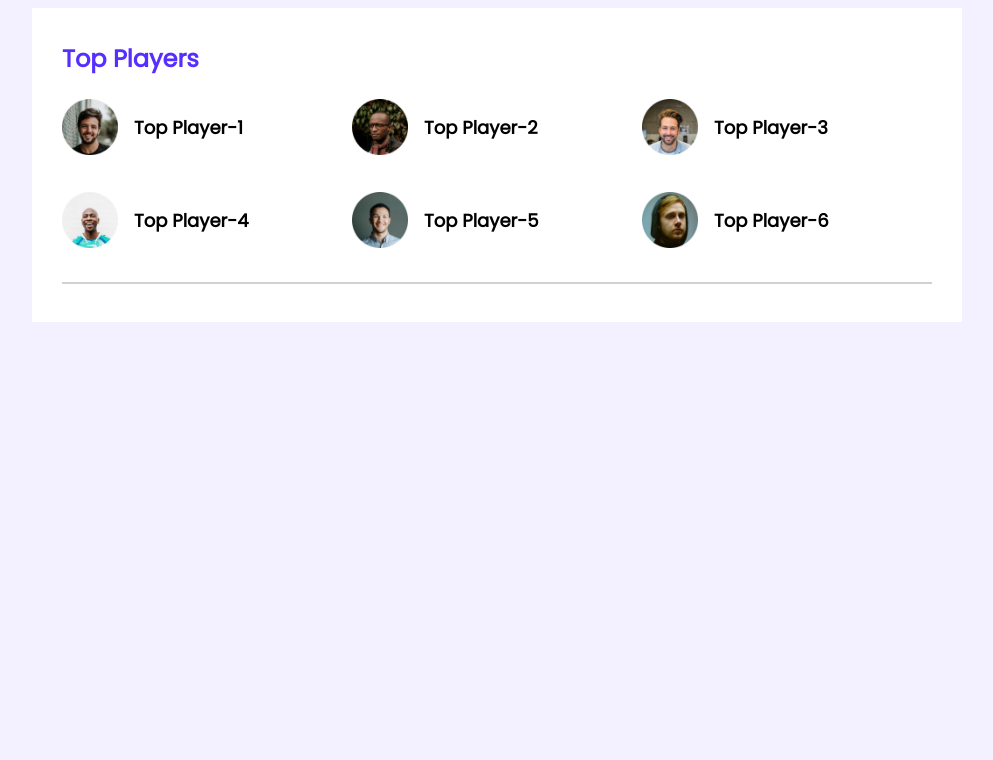
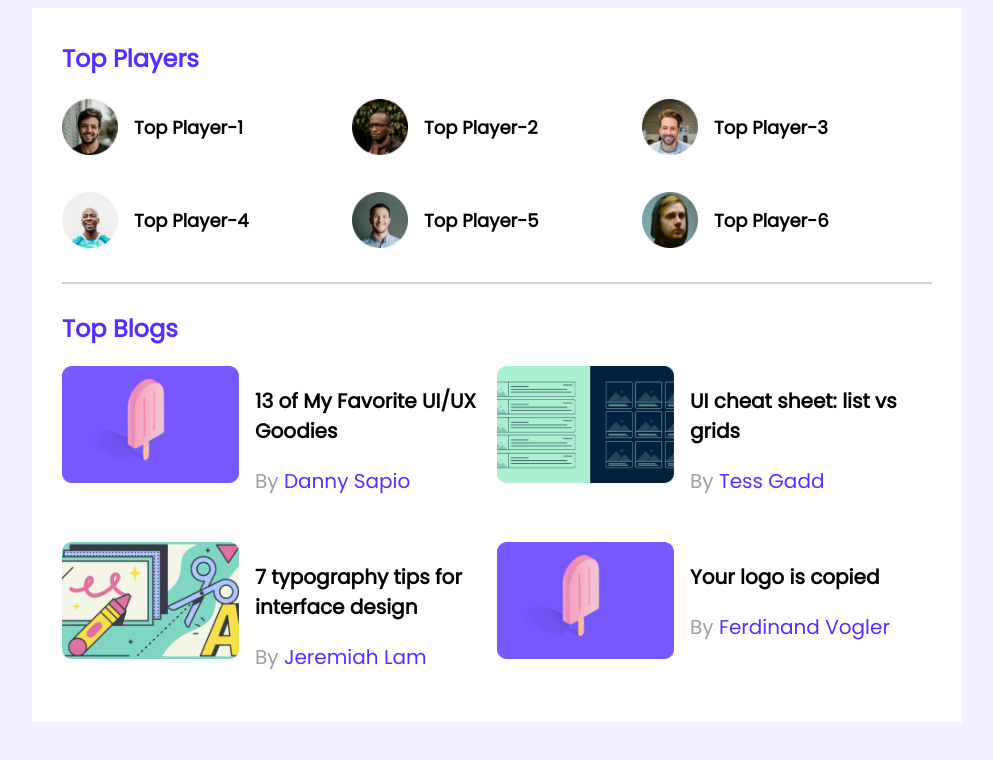
Before and after one commit to Arman-Hossen/leader-board-css3, a plain HTML site: page index.html in a window 1280 px wide. Shown: the whole page, without its empty margins (143-1136 px from the left). Drawn offline with Linux system fonts and the light colour scheme.

Commit message:
Top-blogs

```diff
--- a/index.html
+++ b/index.html
@@ -57,10 +57,55 @@
             </div>
             <hr class="line-break">
             <div class="top-blogs">
-
+                <h2 class="section-title">Top Blogs</h2>
+              <div class="blogs">
+                <article class="blog">
+                    <div class="thumnail">
+                        <img src="images/blogs/blog-1.png" alt="">
+                    </div>
+                    <div class="blog-info">
+                        <h3 class="blog-title">13 of My Favorite
+                            UI/UX Goodies</h3>
+                        <p class="blog-author">By <a href="#">Danny Sapio</a></p>
+                    </div>
+                   </article>
+                   <article class="blog">
+                    <div class="thumnail">
+                        <img src="images/blogs/blog-2.png" alt="">
+                    </div>
+                    <div class="blog-info">
+                        <h3 class="blog-title">UI cheat sheet:
+                            list vs grids</h3>
+                        <p class="blog-author">By <a href="#"> Tess Gadd</a></p>
+                    </div>
+                   </article>
+                   <article class="blog">
+                    <div class="thumnail">
+                        <img src="images/blogs/blog-3.png" alt="">
+                    </div>
+                    <div class="blog-info">
+                        <h3 class="blog-title">7 typography tips
+                            for interface design</h3>
+                        <p class="blog-author">By <a href="#"> Jeremiah Lam</a></p>
+                    </div>
+                   </article>
+                   <article class="blog">
+                    <div class="thumnail">
+                        <img src="images/blogs/blog-1.png" alt="">
+                    </div>
+                    <div class="blog-info">
+                        <h3 class="blog-title">Your logo is
+                            copied</h3>
+                        <p class="blog-author">By <a href="#"> Ferdinand Vogler</a></p>
+                    </div>
+                   </article>
+              </div>
             </div>
 
+
         </section>
+        <!-- Latest Courses -->
+
     </main>
 </body>
 </html>
--- a/styles/style.css
+++ b/styles/style.css
@@ -14,6 +14,7 @@ main{
 }
 hr{
     border: 1px solid #D1D1D1;
+    margin-bottom: 27px;
 }
 .top-players{
     margin-bottom: 30px;
@@ -43,3 +44,32 @@ hr{
     font-size: 18px;
 
 }
+/* Top blogs style */
+.blogs{
+    display: grid;
+    grid-template-columns: repeat(2, 1fr);
+    grid-row-gap: 26px;
+}
+
+.blog{
+    display: flex;
+}
+.blog .thumnail img{
+    width: 177px;
+    height: 117px;
+}
+.blog-info{
+    margin-left: 16px;
+
+}
+.blog-title{
+    font-size: 20px;
+}
+.blog-author{
+    color: #9F9F9F;
+    font-size: 20px;
+}
+.blog-author a{
+    text-decoration: none;
+    color:#562EFF;
+}
```
